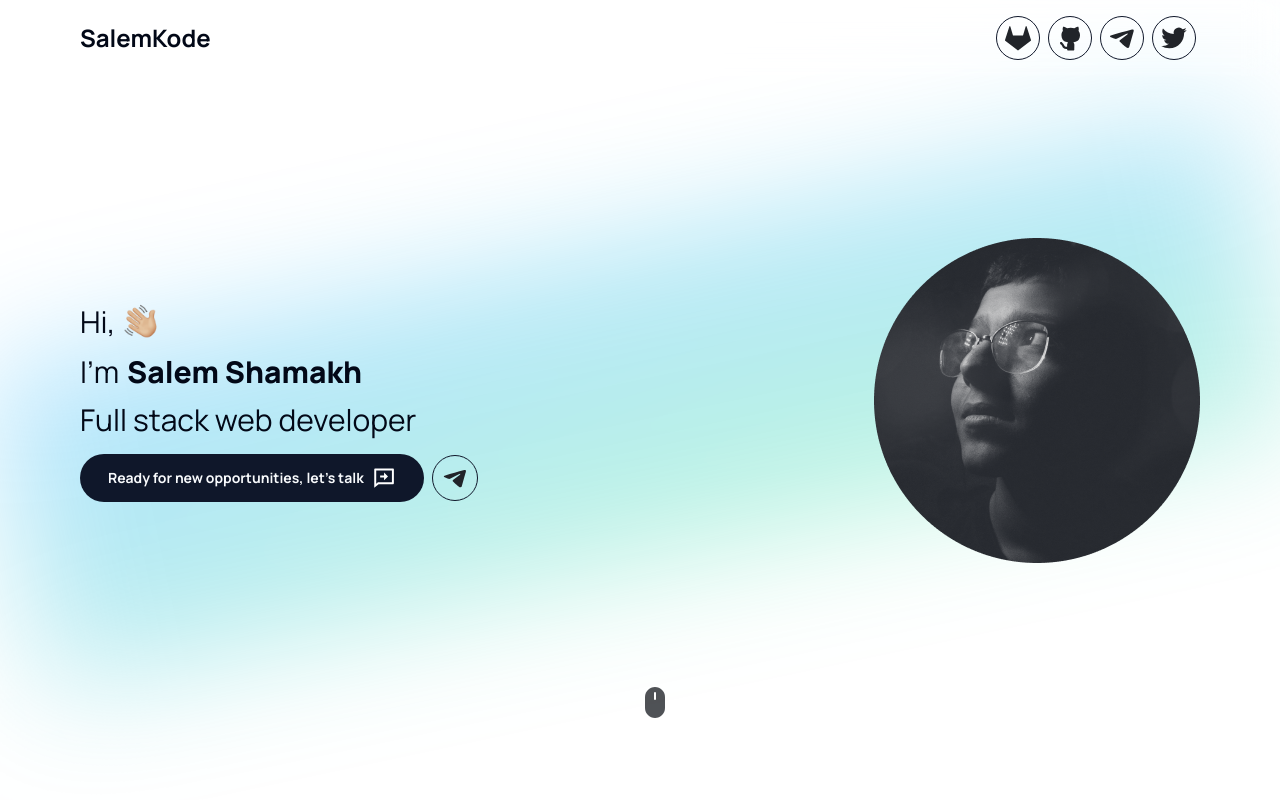
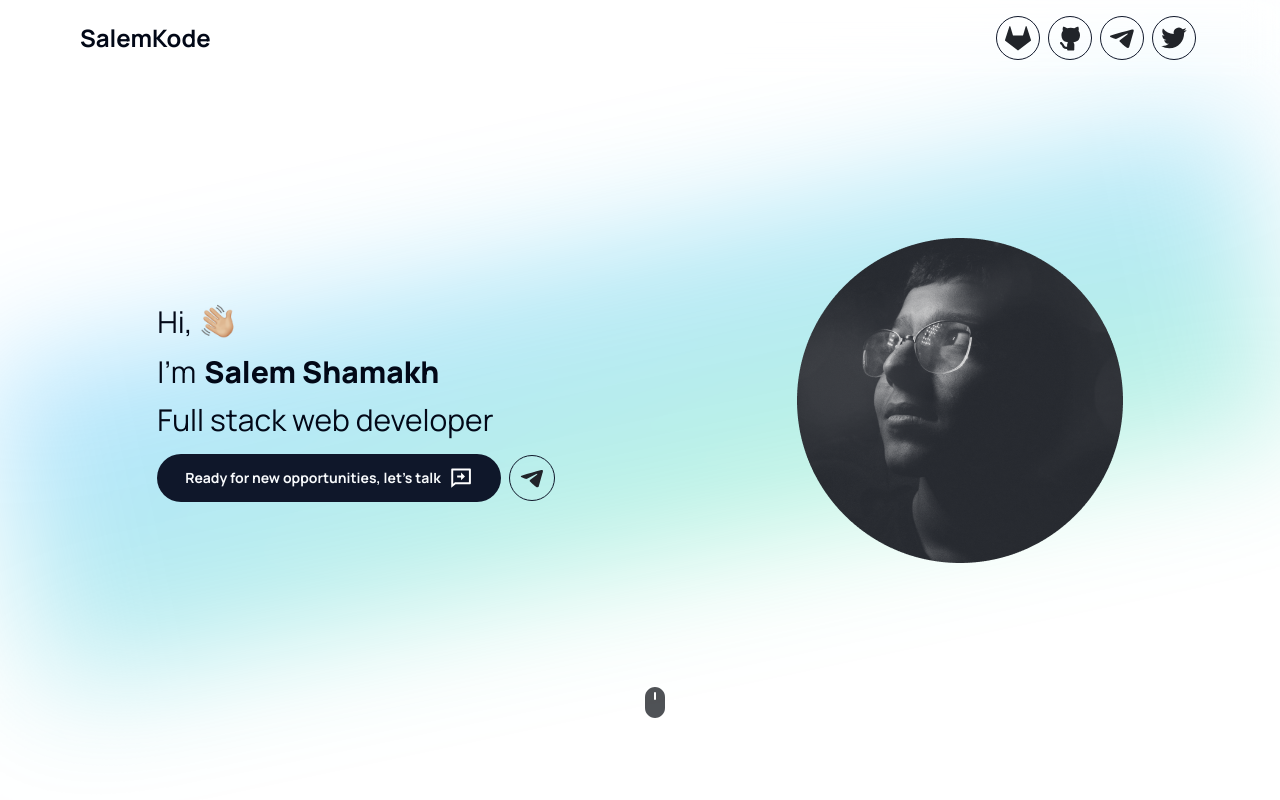
Before and after one commit to salemkode/My-website, a Next.js app: page / in a window 1280 px wide. Shown: the top 800 px of the page. Built offline with nearby package versions, Linux system fonts and the light colour scheme; a web font is replaced by a local one.

Commit message:
Create mouse icon component.

```diff
--- /dev/null
+++ b/src/app/components/MouseIcon.tsx
@@ -0,0 +1,36 @@
+import type { HTMLAttributes } from "react";
+
+const MouseIcon: React.FC<HTMLAttributes<HTMLDivElement>> = ({ onClick }) => {
+  return (
+    <div
+      onClick={onClick}
+      className="group/mouse absolute left-[50%] top-[85%] hidden cursor-pointer md:block"
+    >
+      <svg
+        width="30"
+        height="45"
+        viewBox="0 0 30 45"
+        fill="none"
+        xmlns="http://www.w3.org/2000/svg"
+      >
+        <g opacity="0.79">
+          <path
+            d="M5 17C5 11.4772 9.47715 7 15 7C20.5228 7 25 11.4772 25 17V28C25 33.5228 20.5228 38 15 38C9.47715 38 5 33.5228 5 28V17Z"
+            fill="#212429"
+          />
+          <rect
+            x="14"
+            y="12"
+            width="2"
+            height="8"
+            rx="1"
+            fill="white"
+            className="transition-transform group-hover/mouse:translate-y-[26%]"
+          />
+        </g>
+      </svg>
+    </div>
+  );
+};
+
+export default MouseIcon;
--- a/src/app/components/section/HeroSection.tsx
+++ b/src/app/components/section/HeroSection.tsx
@@ -1,12 +1,15 @@
+"use client";
+
+import EmailBtn from "../../../components/EmailBtn";
+import MouseIcon from "../MouseIcon";
 import AvatarImage from "@/assets/images/avatar.png";
 import HandIcon from "@/assets/images/hand.png";
-import EmailBtn from "../../../components/EmailBtn";
+import TelegramIcon from "@assets/images/accounts/telegram.svg";
 import Image from "next/image";
-import TelegramIcon from "@assets/images/accounts/telegram.svg";
+import React, { useRef } from "react";
 
 const HeroSectionInfo = () => {
   return (
-    <div className="my-1 text-lg sm:text-2xl md:w-1/2">
     <div className="w-max text-lg sm:text-2xl lg:text-3xl">
       <p className="my-1 flex items-center gap-1">
         <span>Hi,</span>
@@ -41,42 +44,22 @@ const HeroSectionInfo = () => {
         </a>
       </div>
     </div>
-    </div>
   );
 };
 
-const HeroSectionMouse = () => {
+const HeroSection = () => {
+  const sectionRef = useRef<HTMLElement>(null);
+  const goNextSection = () => {
+    sectionRef.current?.nextElementSibling?.scrollIntoView({
+      behavior: "smooth",
+    });
+  };
+
   return (
-    <div className="group/mouse absolute left-[50%] top-[85%] hidden cursor-pointer md:block">
-      <svg
-        width="30"
-        height="45"
-        viewBox="0 0 30 45"
-        fill="none"
-        xmlns="http://www.w3.org/2000/svg"
+    <section
+      ref={sectionRef}
+      className="container relative flex h-screen flex-col-reverse items-center justify-center md:flex-row"
     >
-        <g opacity="0.79">
-          <path
-            d="M5 17C5 11.4772 9.47715 7 15 7C20.5228 7 25 11.4772 25 17V28C25 33.5228 20.5228 38 15 38C9.47715 38 5 33.5228 5 28V17Z"
-            fill="#212429"
-          />
-          <rect
-            x="14"
-            y="12"
-            width="2"
-            height="8"
-            rx="1"
-            fill="white"
-            className="transition-transform group-hover/mouse:translate-y-[26%]"
-          />
-        </g>
-      </svg>
-    </div>
-  );
-};
-const HeroSection = () => {
-  return (
-    <section className="container relative flex h-screen flex-col-reverse items-center justify-center md:flex-row">
       <div
         className="clip absolute left-1/2 top-1/2 -z-10 h-2/5 w-full -translate-x-1/2 -translate-y-1/2 -rotate-12 rounded-xl blur-3xl"
         style={{
@@ -97,7 +80,7 @@ const HeroSection = () => {
           height={AvatarImage.height}
         />
       </div>
-      <HeroSectionMouse />
+      <MouseIcon onClick={goNextSection} />
     </section>
   );
 };
```
Lines whose indentation alone changed are shown as unchanged.
